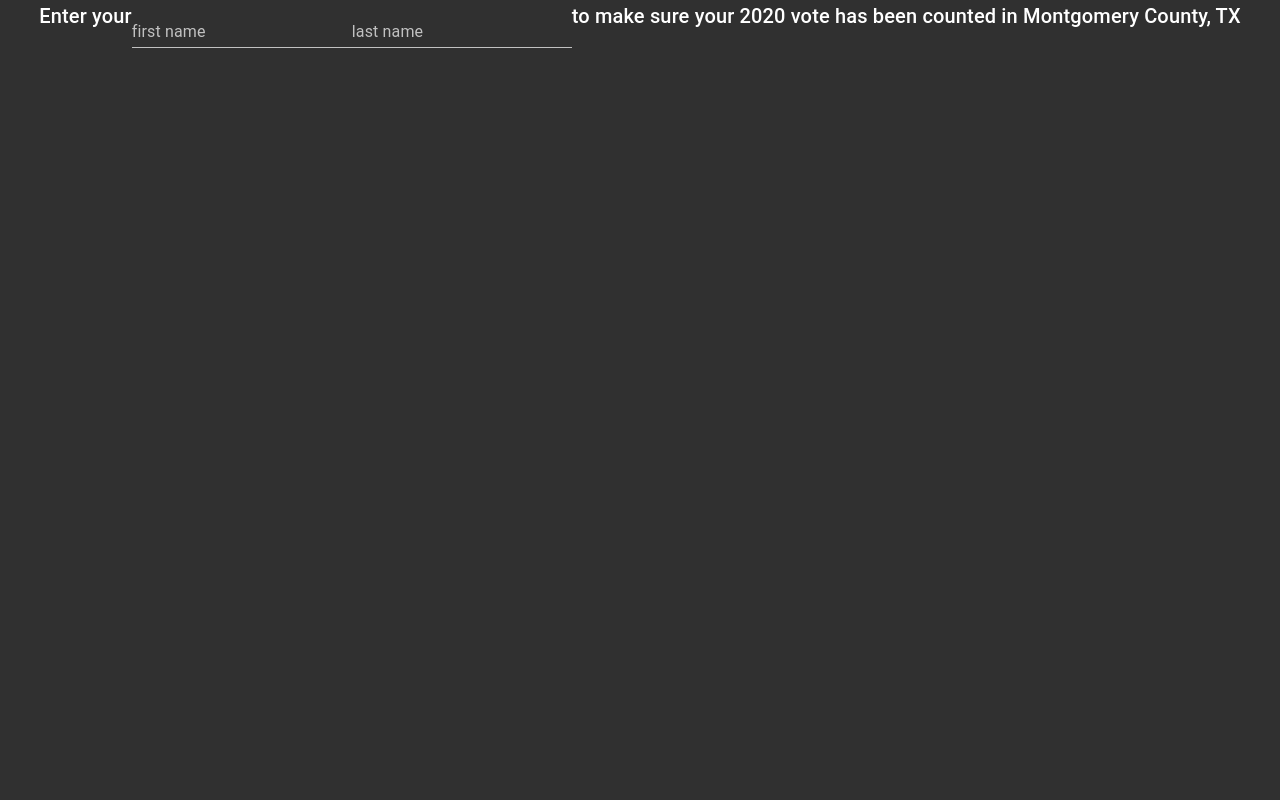
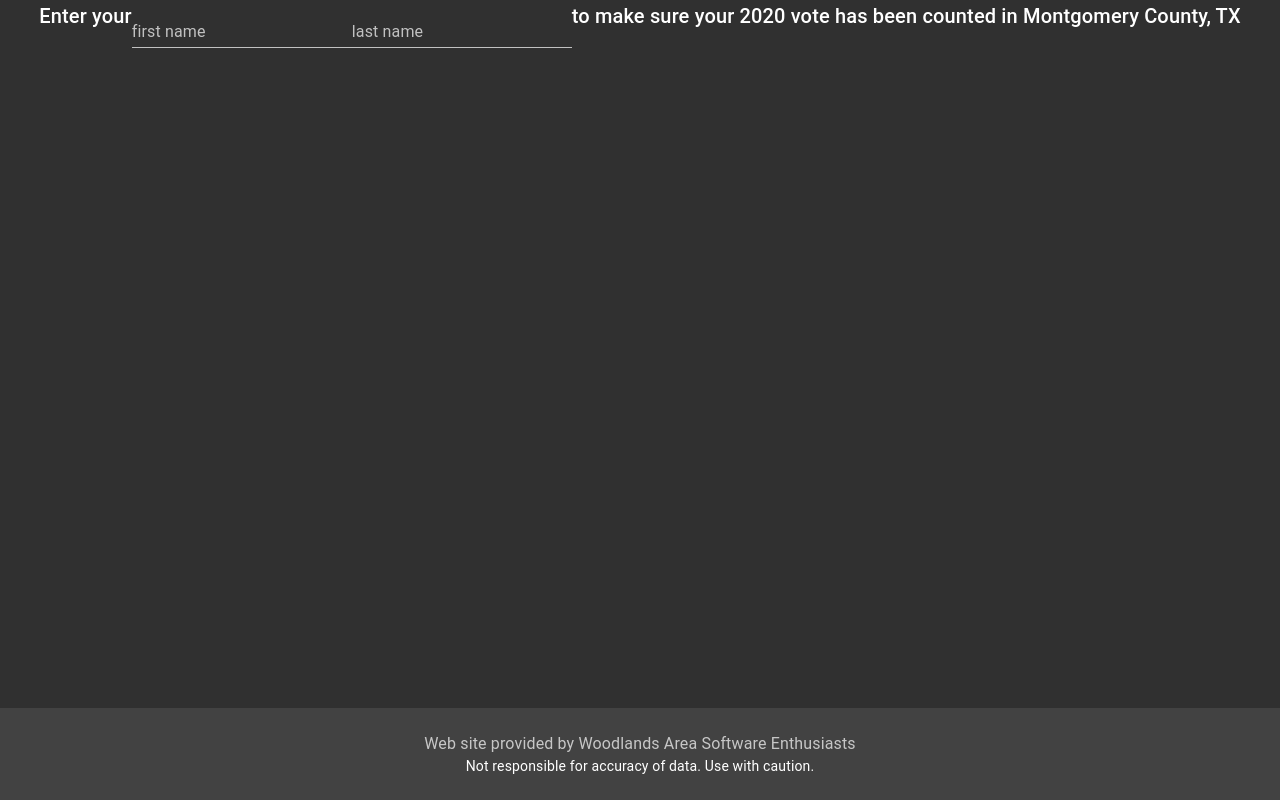
Before and after one commit to WoodlandsTech/votersapp, a React (Create React App) app: page / in a window 1280 px wide. Built offline with nearby package versions, Linux system fonts and the light colour scheme; what webfontloader would draw is missing.

Commit message:
feat: footer with link

```diff
--- a/src/App.js
+++ b/src/App.js
@@ -1,17 +1,50 @@
 import React from 'react';
-import Container from '@material-ui/core/Container';
+import { Container, makeStyles, Link, Typography } from '@material-ui/core';
 
 import { RecordProvider } from './Context';
 import SearchVoters from './SearchVoters';
 import ListVoters from './ListVoters';
 
+const useStyles = makeStyles((theme) => ({
+  root: {
+    display: 'flex',
+    flexDirection: 'column',
+    minHeight: '100vh',
+  },
+  main: {
+    marginTop: theme.spacing(8),
+    marginBottom: theme.spacing(2),
+  },
+  footer: {
+    padding: theme.spacing(3, 2),
+    marginTop: 'auto',
+    textAlign: 'center',
+    backgroundColor:
+      theme.palette.type === 'light' ? theme.palette.grey[200] : theme.palette.grey[800],
+  },
+}));
+
 const App = () => {
+  const classes = useStyles();
   return (
     <RecordProvider>
-      <Container>
-        <SearchVoters />
-        <ListVoters />
-      </Container>
+      <div className={classes.root}>
+        <Container>
+          <SearchVoters />
+          <ListVoters />
+        </Container>
+        <footer className={classes.footer}>
+          <Container>
+            <Typography variant="body1" color="textSecondary">
+              {'Web site provided by '}
+              <Link color="inherit" href="https://www.meetup.com/Woodlands-Area-Software-Enthusiasts">
+                Woodlands Area Software Enthusiasts
+              </Link>
+            </Typography>
+            <Typography variant="body2">Not responsible for accuracy of data. Use with caution.</Typography>
+          </Container>
+        </footer>
+      </div>
     </RecordProvider>
   );
 };
```
